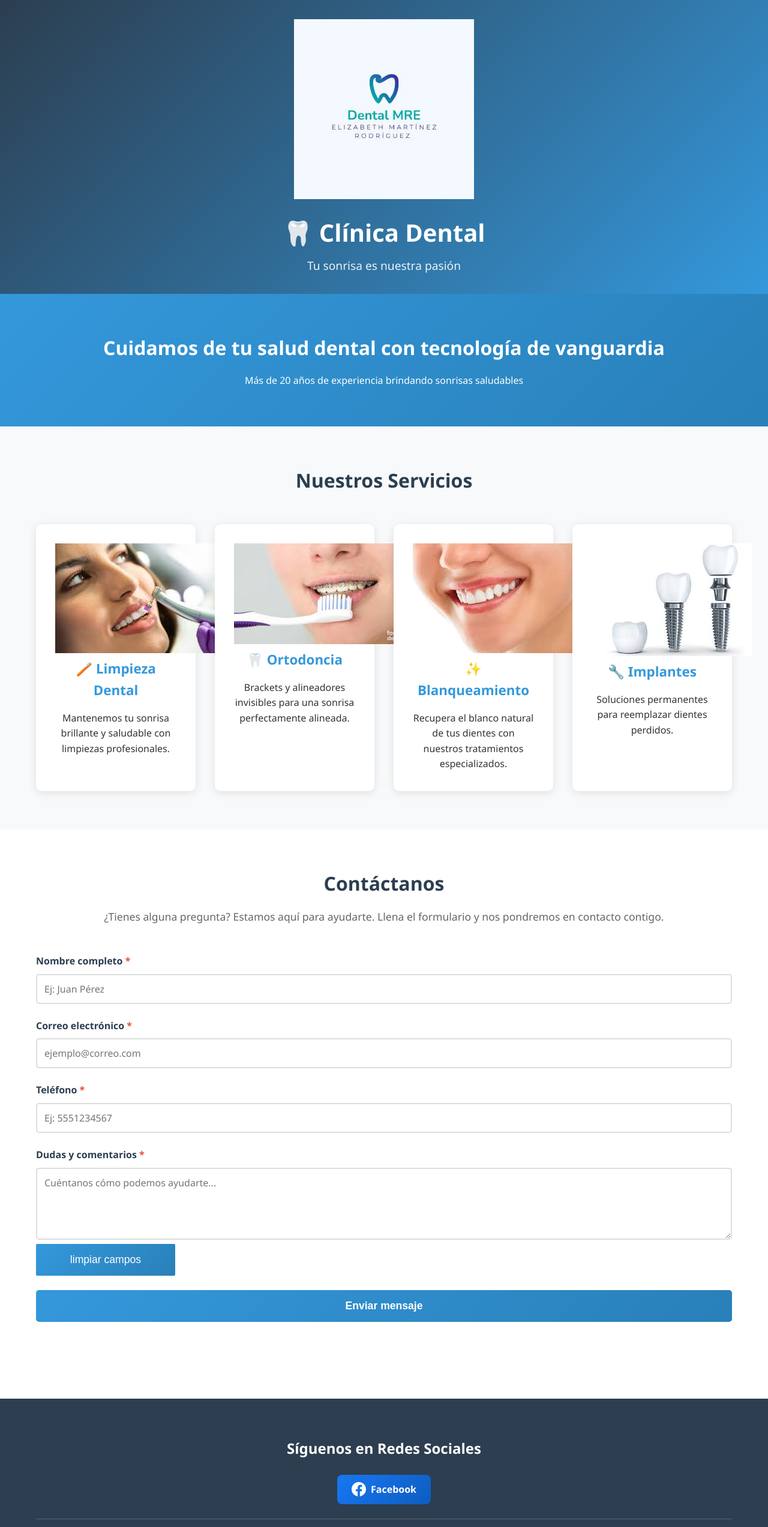
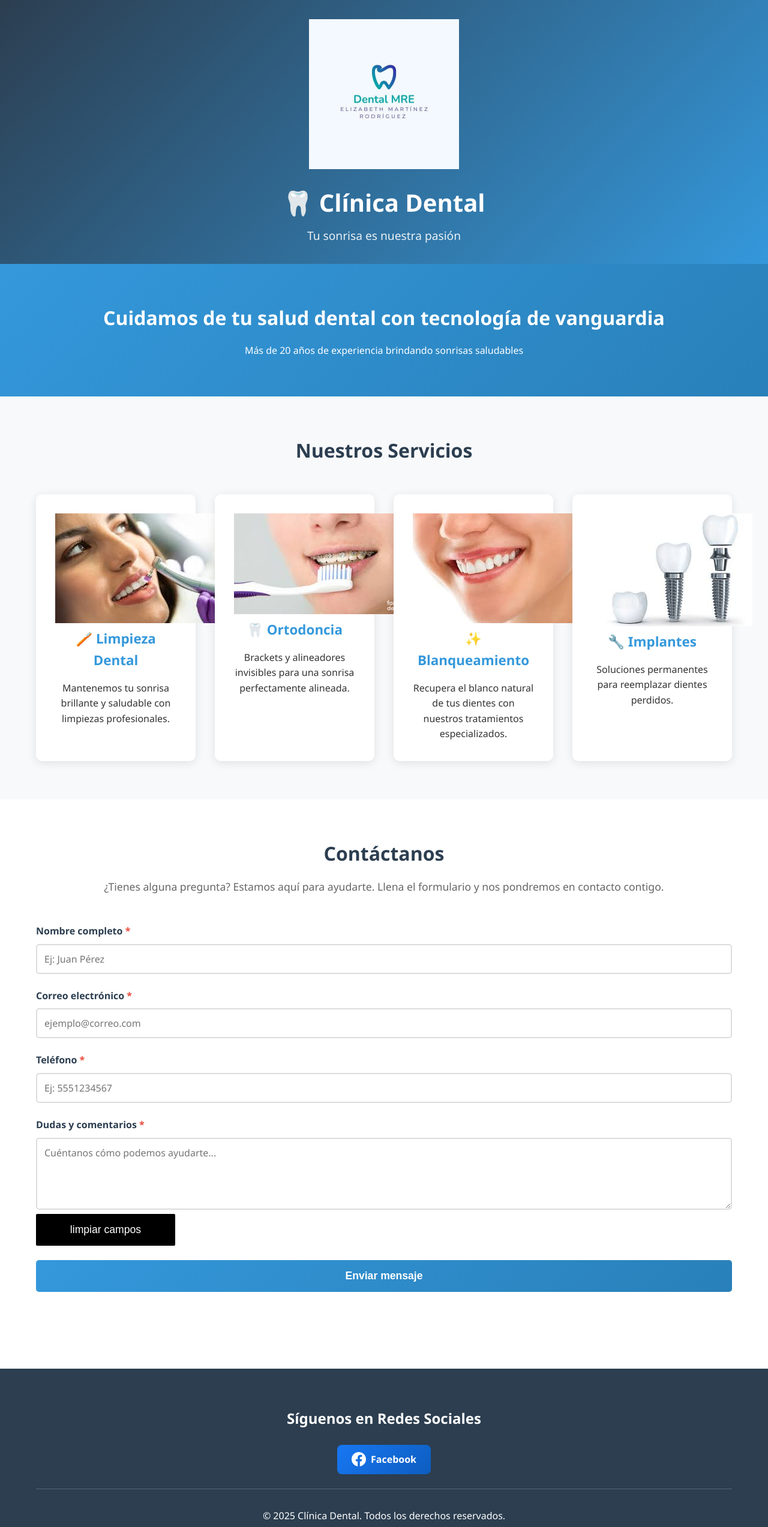
Before and after one commit to Alexalejandro1v/dentalmre, a plain HTML site: page index.html in a window 1280 px wide. Shown: the top 2546 px of the page at 60% size. Drawn offline with Linux system fonts and the light colour scheme.

Commit message:
Update estilos.css

```diff
--- a/CSS/estilos.css
+++ b/CSS/estilos.css
@@ -31,7 +31,7 @@ header {
 }
 
 .logo {
-    max-width: 300px;
+    max-width: 250px;
     height: auto;
     margin-bottom: 1rem;
 }
@@ -166,7 +166,7 @@ textarea {
 }
 
 .reset-btn{
-background: linear-gradient(135deg, #3498db 0%, #2980b9 100%);
+background: #000000;
     color: white;
     padding: 1rem 2rem;
     border: none;
@@ -314,4 +314,5 @@ footer p {
         width: 200px;
         justify-content: center;
     }
+
 }
```
